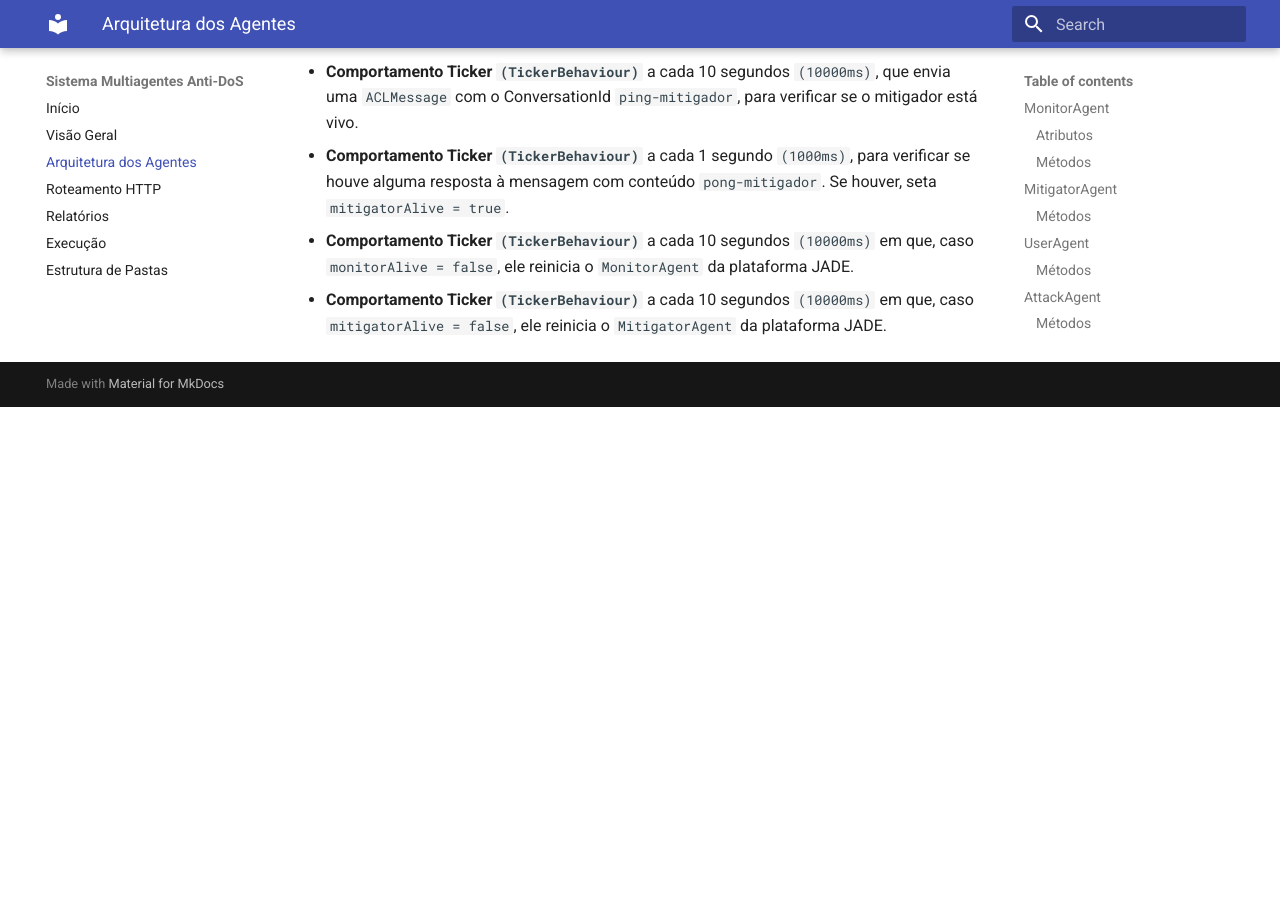
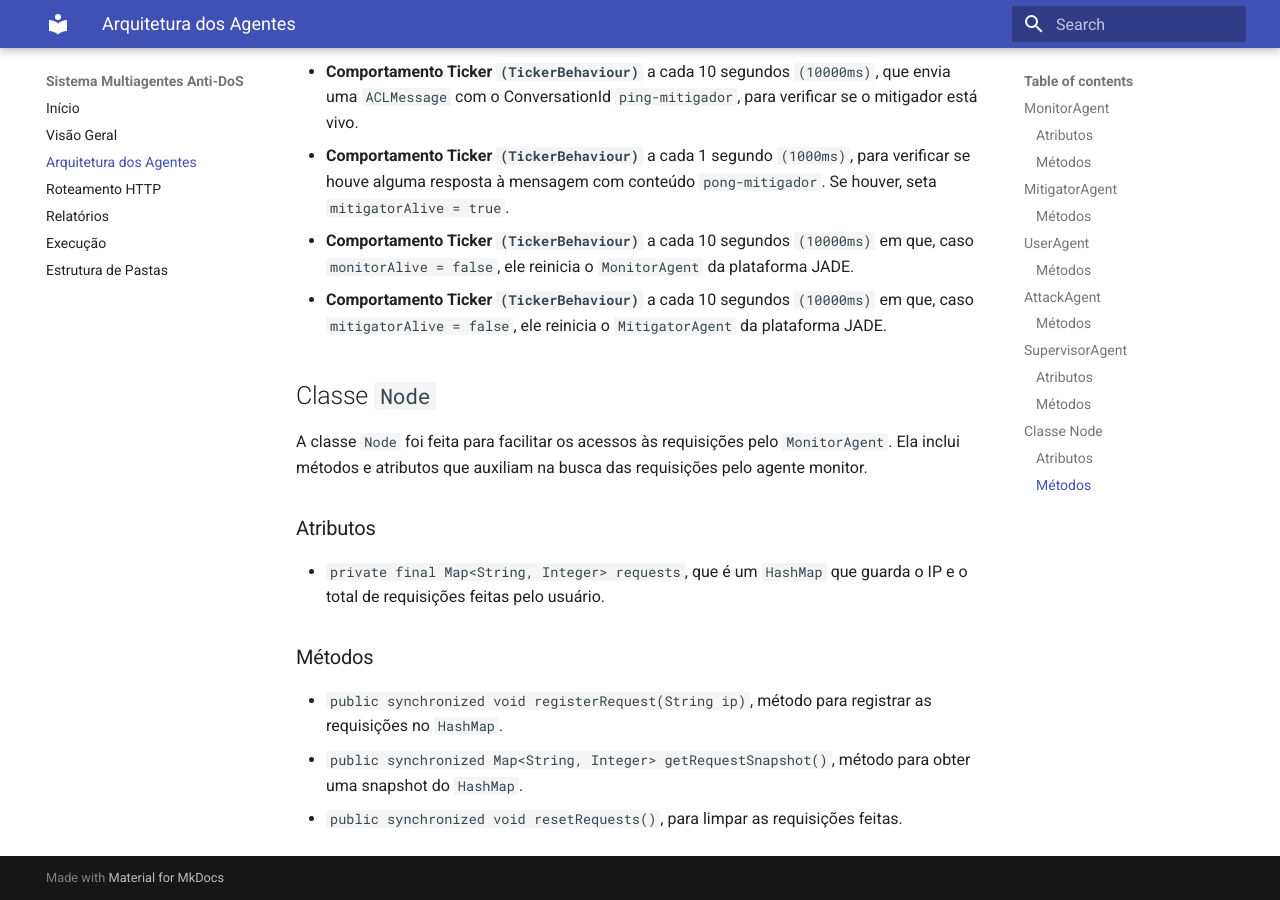
Before and after one commit to UnBSMA2025-1/2025.1_G1_SMA_MonitoramentoDeRedes, an MkDocs documentation site: the page built from docs/docs/agentes.md, in a window 1280 px wide and 900 px high, scrolled down 3232 px. Built offline with MkDocs 1.6.1 and Material for MkDocs 9.7.7, drawn with Linux system fonts in a browser that asks for light colours; before the commit the page ends 3639 px from its top, so only the background shows below that.

Commit message:
docs: documentando classe Node

```diff
--- a/docs/docs/agentes.md
+++ b/docs/docs/agentes.md
@@ -64,3 +64,15 @@
 - **Comportamento Ticker `(TickerBehaviour)`** a cada 1 segundo `(1000ms)`, para verificar se houve alguma resposta à mensagem com conteúdo `pong-mitigador`. Se houver, seta `mitigatorAlive = true`.
 - **Comportamento Ticker `(TickerBehaviour)`** a cada 10 segundos `(10000ms)` em que, caso `monitorAlive = false`, ele reinicia o `MonitorAgent` da plataforma JADE.
 - **Comportamento Ticker `(TickerBehaviour)`** a cada 10 segundos `(10000ms)` em que, caso `mitigatorAlive = false`, ele reinicia o `MitigatorAgent` da plataforma JADE.
+
+## Classe `Node`
+A classe `Node` foi feita para facilitar os acessos às requisições pelo `MonitorAgent`. Ela inclui métodos e atributos que auxiliam na busca das requisições pelo agente monitor.
+### Atributos
+
+- `private final Map<String, Integer> requests`, que é um `HashMap` que guarda o IP e o total de requisições feitas pelo usuário.
+
+### Métodos
+
+- `public synchronized void registerRequest(String ip)`, método para registrar as requisições no `HashMap`.
+- `public synchronized Map<String, Integer> getRequestSnapshot()`, método para obter uma snapshot do `HashMap`.
+- `public synchronized void resetRequests()`, para limpar as requisições feitas.
```
